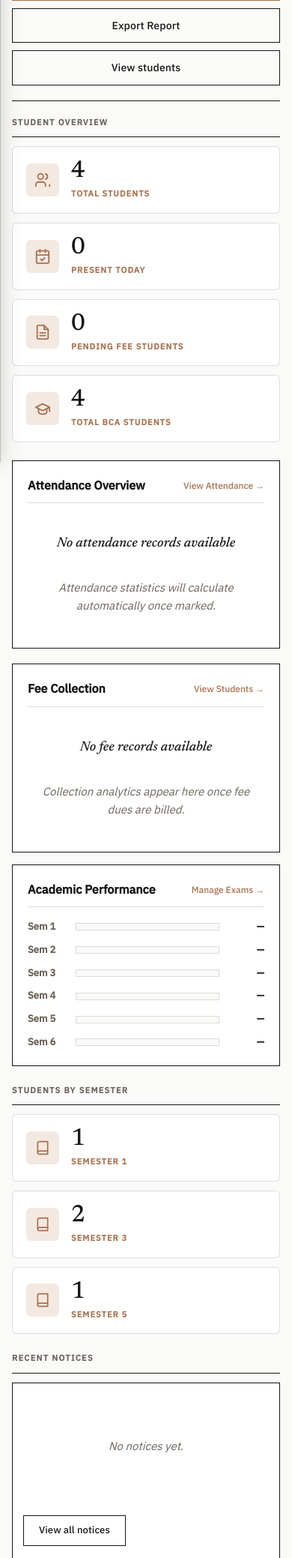
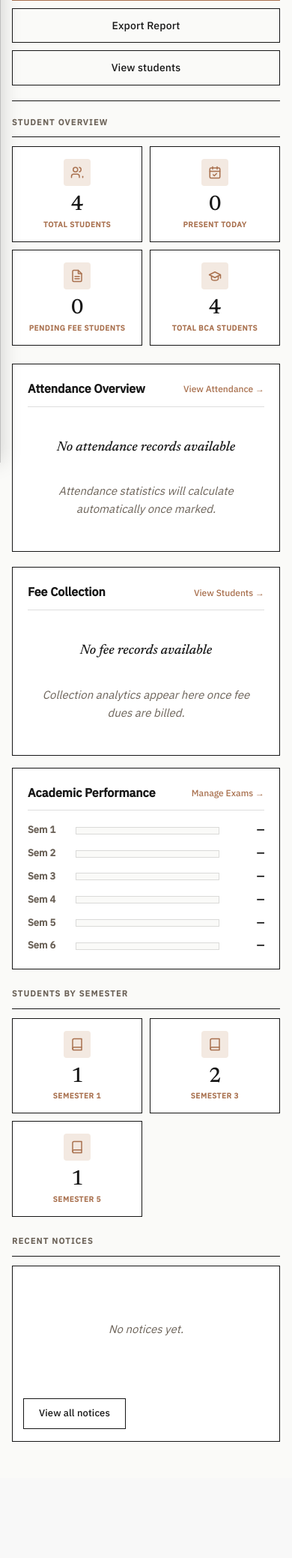
Before and after one commit to sayanawari12/StudentManagement, a Flask app: page /dashboard in a window 390 px wide. Shown: the part 227-2305 px from the top of the page at 75% size. After the commit the page ends 2150 px from the top, so only its background shows below. Run offline with Flask 3, Linux system fonts and the light colour scheme; the visitor is signed in with stand-in values (Sample User, id 1); data comes from the database, SQL or seed files in the repository; data that the repository does not hold is empty; some libraries are stand-ins or nearby versions.

Commit message:
fix: improve mobile dashboard overview grid

```diff
--- a/static/css/style.css
+++ b/static/css/style.css
@@ -1076,24 +1076,74 @@ body.drawer-open {
   }
 
   .stat-grid {
-    grid-template-columns: 1fr;
-    gap: 12px;
+    display: grid;
+    grid-template-columns: repeat(2, minmax(0, 1fr));
+    gap: 10px;
     border: none;
     background: transparent;
+    margin-bottom: 24px;
   }
 
   .stat-card {
     background: var(--bg-surface);
-    border: 1px solid var(--border);
-    border-radius: 6px;
-    padding: 16px 18px;
-    flex-direction: row;
+    border: 1px solid var(--border-dark);
+    border-radius: 0px;
+    padding: 16px 10px;
+    display: flex;
+    flex-direction: column;
     align-items: center;
-    gap: 16px;
+    justify-content: center;
+    text-align: center;
+    gap: 8px;
+    box-sizing: border-box;
+    min-height: 124px;
+  }
+
+  .stat-card-icon {
+    width: 36px;
+    height: 36px;
+    margin: 0 auto;
+    border-radius: 4px;
+    display: flex;
+    align-items: center;
+    justify-content: center;
+    flex-shrink: 0;
+  }
+
+  .stat-card-icon svg {
+    width: 18px;
+    height: 18px;
+  }
+
+  .stat-card-details {
+    display: flex;
+    flex-direction: column;
+    align-items: center;
+    justify-content: center;
+    text-align: center;
+    width: 100%;
   }
 
   .stat-card .value {
-    font-size: 32px;
+    font-size: 28px;
+    font-weight: 400;
+    line-height: 1.1;
+    color: var(--text-primary);
+    margin: 2px 0;
+    text-align: center;
+  }
+
+  .stat-card .label {
+    font-size: 10px;
+    font-weight: 600;
+    letter-spacing: 0.06em;
+    text-transform: uppercase;
+    color: var(--gold);
+    margin-top: 2px;
+    text-align: center;
+    line-height: 1.3;
+    word-break: normal;
+    overflow-wrap: break-word;
   }
 
   .form-grid,
```
Also changed, not shown: tests/test_advanced_dashboard.py (+15 -0 lines).
